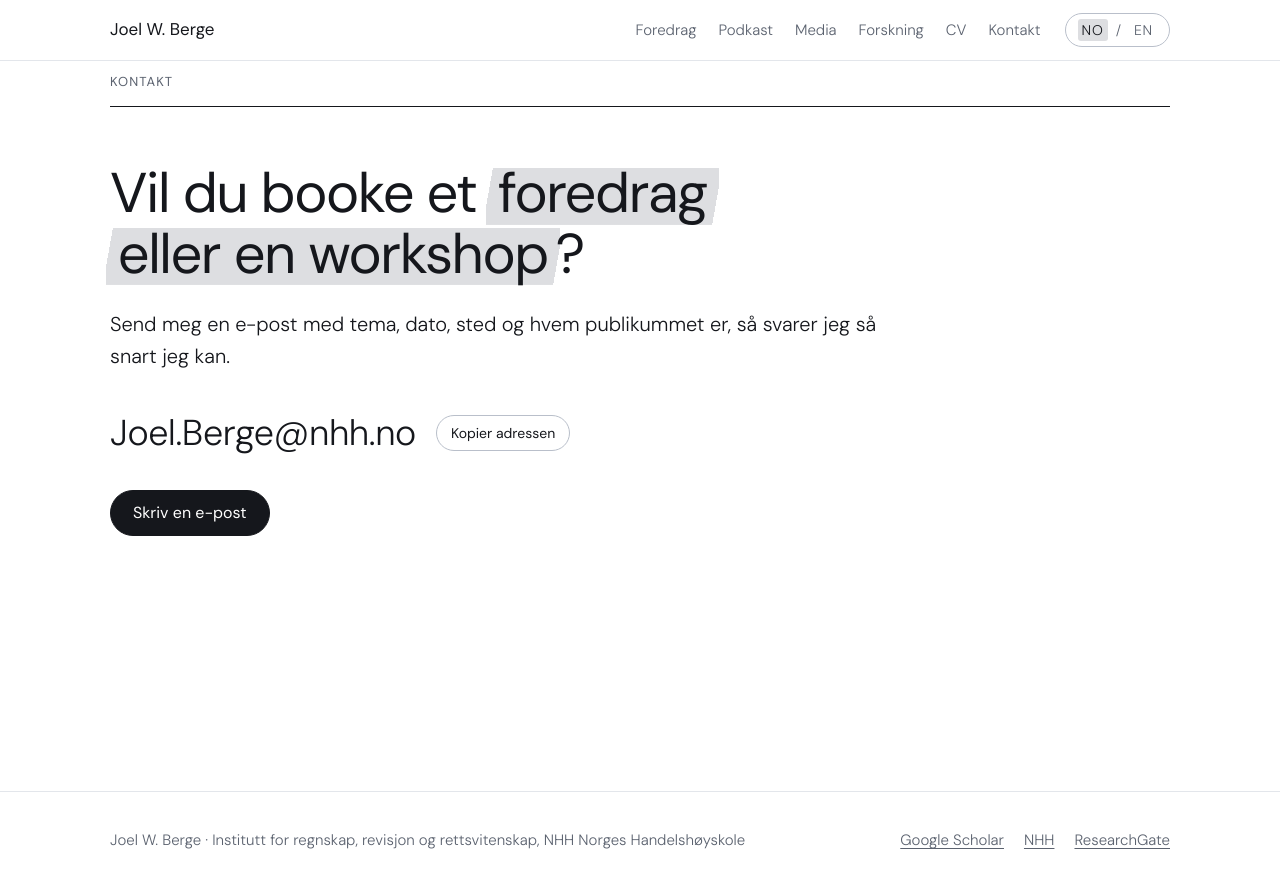
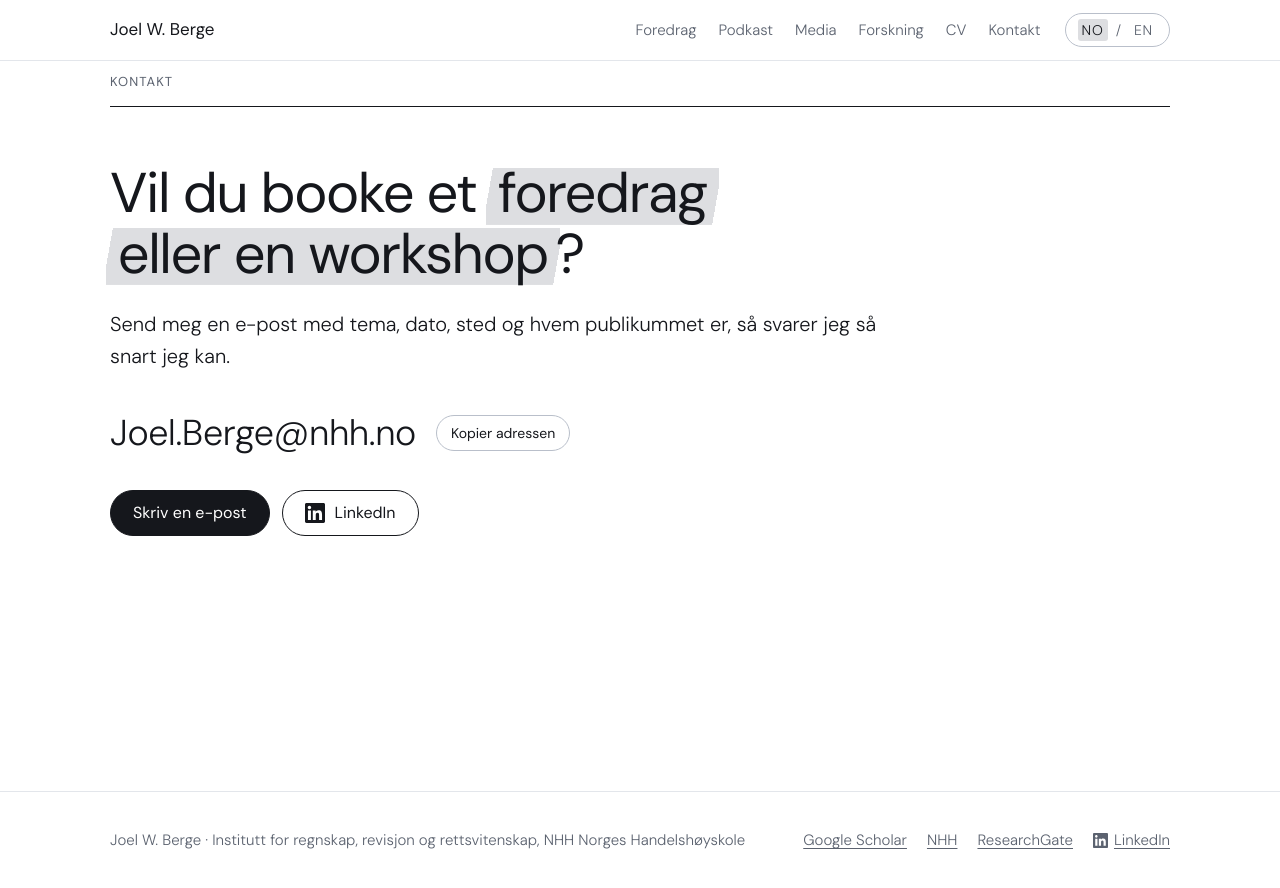
Before and after one commit to joelberge/joelberge.github.io, a Jekyll site: the page built from index.html, in a window 1280 px wide and 900 px high, scrolled down 11538 px. Shown: the top 888 px of the window. Built offline with Jekyll 4.4.1, drawn with Linux system fonts in a browser that asks for light colours.

Commit message:
Add LinkedIn link with logo (#8)
- Profile: https://www.linkedin.com/in/joelwberge/ (verified via search)
- Round LinkedIn button next to the hero buttons, a LinkedIn button in Contact,
  and a small logo link in the footer; also listed in the Person schema sameAs
- Monochrome logo in the ink colour, matching the black-and-white design


Claude-Session: https://claude.ai/code/session_01QuEDscUrZkVPfLcMTuAdVm

Co-authored-by: Claude <noreply@anthropic.com>

```diff
--- a/_data/profile.yml
+++ b/_data/profile.yml
@@ -16,7 +16,7 @@ links:
   scholar: https://scholar.google.com/citations?user=sDycbUgAAAAJ
   nhh: https://www.nhh.no/en/employees/faculty/joel-berge/
   researchgate: https://www.researchgate.net/profile/Joel-Berge-2
-  # linkedin: add the profile URL here and it appears in the footer
+  linkedin: https://www.linkedin.com/in/joelwberge/
 
 # Set to the path of a PDF (e.g. /assets/cv/joel-berge-cv.pdf) to show a download button.
 cv_pdf:
--- /dev/null
+++ b/_includes/icon-linkedin.html
@@ -0,0 +1 @@
+<svg class="icon" viewBox="0 0 24 24" width="20" height="20" aria-hidden="true" focusable="false"><path fill="currentColor" d="M20.447 20.452h-3.554v-5.569c0-1.328-.027-3.037-1.852-3.037-1.853 0-2.136 1.445-2.136 2.939v5.667H9.351V9h3.414v1.561h.046c.477-.9 1.637-1.85 3.37-1.85 3.601 0 4.267 2.37 4.267 5.455v6.286zM5.337 7.433c-1.144 0-2.063-.926-2.063-2.065 0-1.138.92-2.063 2.063-2.063 1.14 0 2.064.925 2.064 2.063 0 1.139-.925 2.065-2.064 2.065zm1.782 13.019H3.555V9h3.564v11.452zM22.225 0H1.771C.792 0 0 .774 0 1.729v20.542C0 23.227.792 24 1.771 24h20.451C23.2 24 24 23.227 24 22.271V1.729C24 .774 23.2 0 22.222 0h.003z"/></svg>
--- a/_layouts/home.html
+++ b/_layouts/home.html
@@ -72,6 +72,9 @@
           <div class="actions">
             <a class="btn btn-solid" href="#kontakt">{{ t.cta_book }}</a>
             <a class="btn" href="#forskning">{{ t.cta_research }}</a>
+            {%- if p.links.linkedin %}
+            <a class="btn btn-icon" href="{{ p.links.linkedin }}" aria-label="LinkedIn">{% include icon-linkedin.html %}</a>
+            {%- endif %}
           </div>
         </div>
         <div class="hero-photo">
@@ -318,7 +321,9 @@
           <span class="email" id="email">{{ p.email }}</span>
           <button class="copy" type="button" data-copy="{{ p.email }}" data-done="{{ t.copied }}">{{ t.copy }}</button>
         </p>
-        <p><a class="btn btn-solid" href="{{ mailto }}">{{ t.contact_button }}</a></p>
+        <p class="contact-actions"><a class="btn btn-solid" href="{{ mailto }}">{{ t.contact_button }}</a>
+          {%- if p.links.linkedin %}<a class="btn" href="{{ p.links.linkedin }}">{% include icon-linkedin.html %}<span>LinkedIn</span></a>{% endif %}
+        </p>
       </div>
     </section>
   </main>
@@ -330,7 +335,7 @@
         <a href="{{ p.links.scholar }}">Google Scholar</a>
         <a href="{{ p.links.nhh }}">NHH</a>
         <a href="{{ p.links.researchgate }}">ResearchGate</a>
-        {%- if p.links.linkedin %}<a href="{{ p.links.linkedin }}">LinkedIn</a>{% endif %}
+        {%- if p.links.linkedin %}<a class="footer-li" href="{{ p.links.linkedin }}">{% include icon-linkedin.html %}<span>LinkedIn</span></a>{% endif %}
       </p>
     </div>
   </footer>
--- a/assets/css/site.css
+++ b/assets/css/site.css
@@ -139,6 +139,12 @@ h1 {
 }
 .btn:hover { background: var(--hl-soft); }
 .btn-solid { background: var(--ink); color: var(--bg); }
+.btn .icon { flex: none; }
+.btn .icon + span { margin-left: 10px; }
+.btn-icon { width: 46px; padding: 0; }
+.contact-actions { display: flex; flex-wrap: wrap; gap: 12px; }
+.footer-li { display: inline-flex; align-items: center; gap: 6px; }
+.footer-li .icon { width: 15px; height: 15px; }
 .btn-solid:hover { background: var(--hl); color: var(--ink); border-color: var(--hl); }
 .link-arrow { text-decoration: none; font-weight: 400; border-bottom: 1px solid var(--ink); padding-bottom: 2px; }
 .link-arrow:hover { background: var(--hl-soft); }
```
